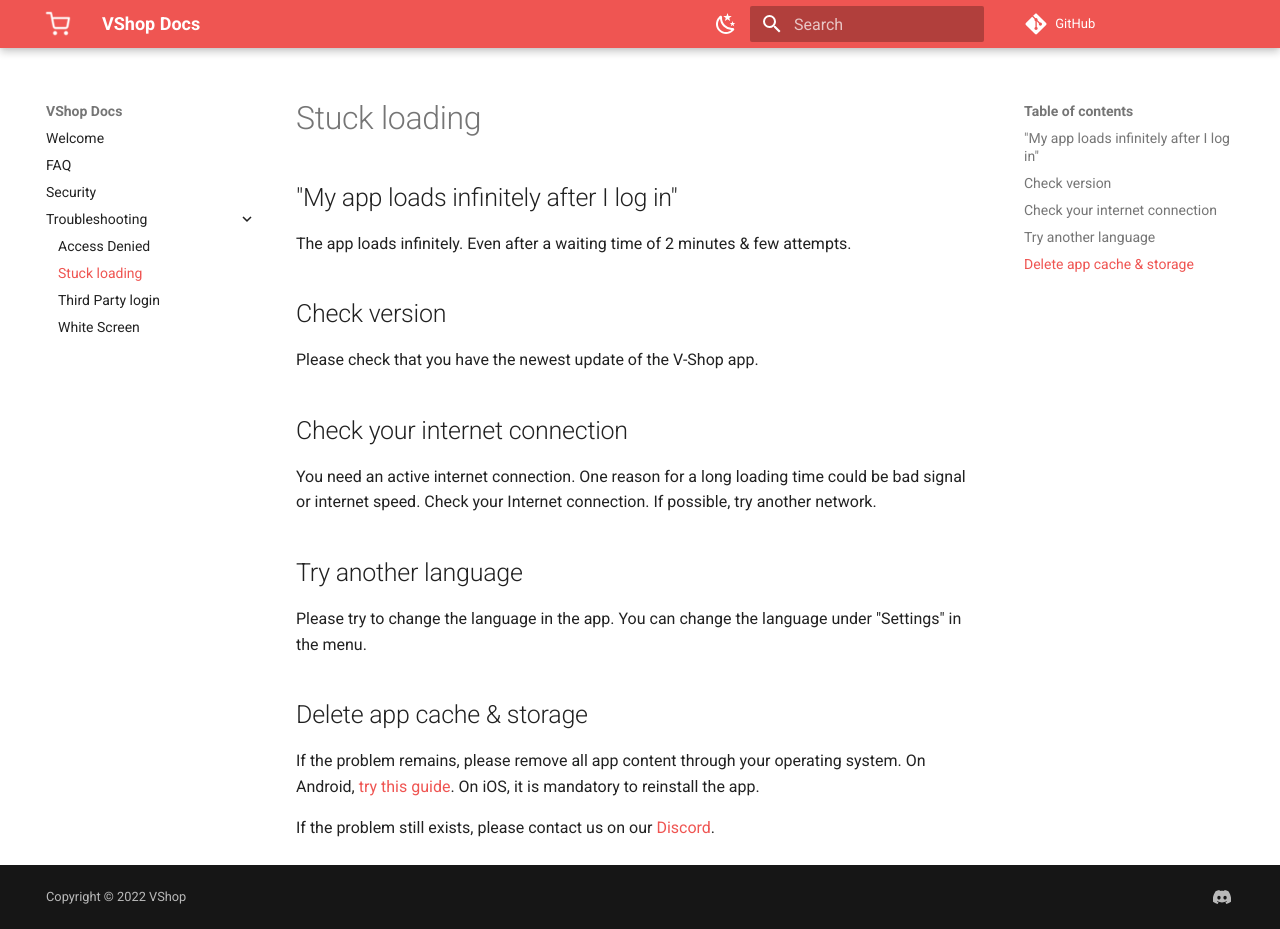
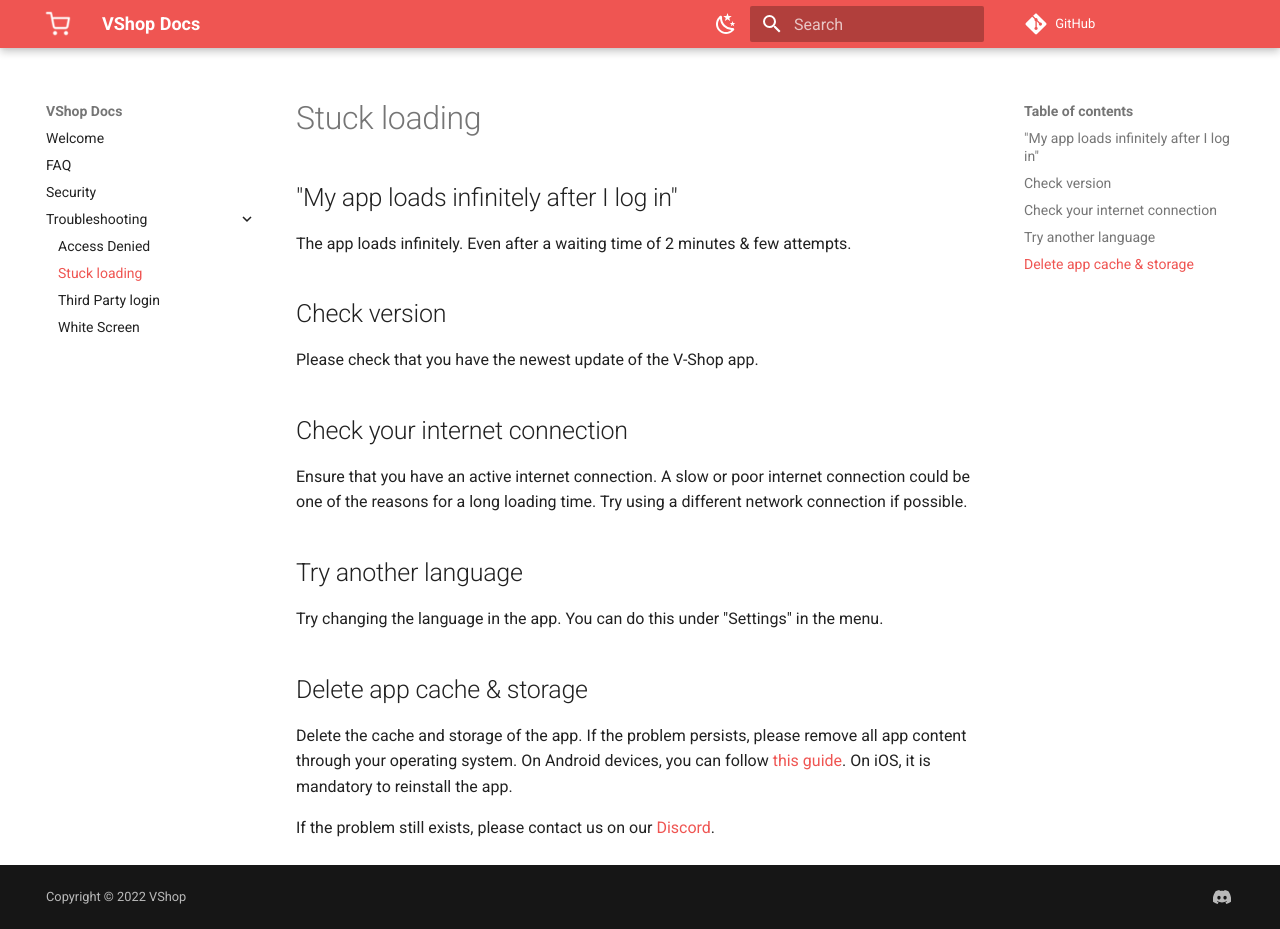
Before and after one commit to VShopApp/docs, an MkDocs documentation site: the page built from docs/Troubleshooting/Stuck_loading.md, in a window 1280 px wide and 929 px high. Built offline with MkDocs 1.6.1 and Material for MkDocs 9.7.7, drawn with Linux system fonts in a browser that asks for light colours; comment, search, counter and statistics services are not loaded.

Commit message:
little text changes :alien:

```diff
--- a/docs/Troubleshooting/Stuck_loading.md
+++ b/docs/Troubleshooting/Stuck_loading.md
@@ -6,13 +6,12 @@
 Please check that you have the newest update of the V-Shop app.
 
 ## Check your internet connection
-You need an active internet connection. One reason for a long loading time could be bad signal or internet speed. Check your Internet connection. If possible, try another network.
+Ensure that you have an active internet connection. A slow or poor internet connection could be one of the reasons for a long loading time. Try using a different network connection if possible.
 
 ## Try another language
-Please try to change the language in the app. You can change the language under "Settings" in the menu.
+Try changing the language in the app. You can do this under "Settings" in the menu.
 
 ## Delete app cache & storage
-If the problem remains, please remove all app content through your operating system.
-On Android, [try this guide](https://www.techadvisor.com/article/739613/how-to-clear-app-cache-on-android.html). On iOS, it is mandatory to reinstall the app.
+Delete the cache and storage of the app. If the problem persists, please remove all app content through your operating system. On Android devices, you can follow [this guide](https://www.techadvisor.com/article/739613/how-to-clear-app-cache-on-android.html). On iOS, it is mandatory to reinstall the app.
 
 If the problem still exists, please contact us on our [Discord](https://vshop.one/discord/).
```
